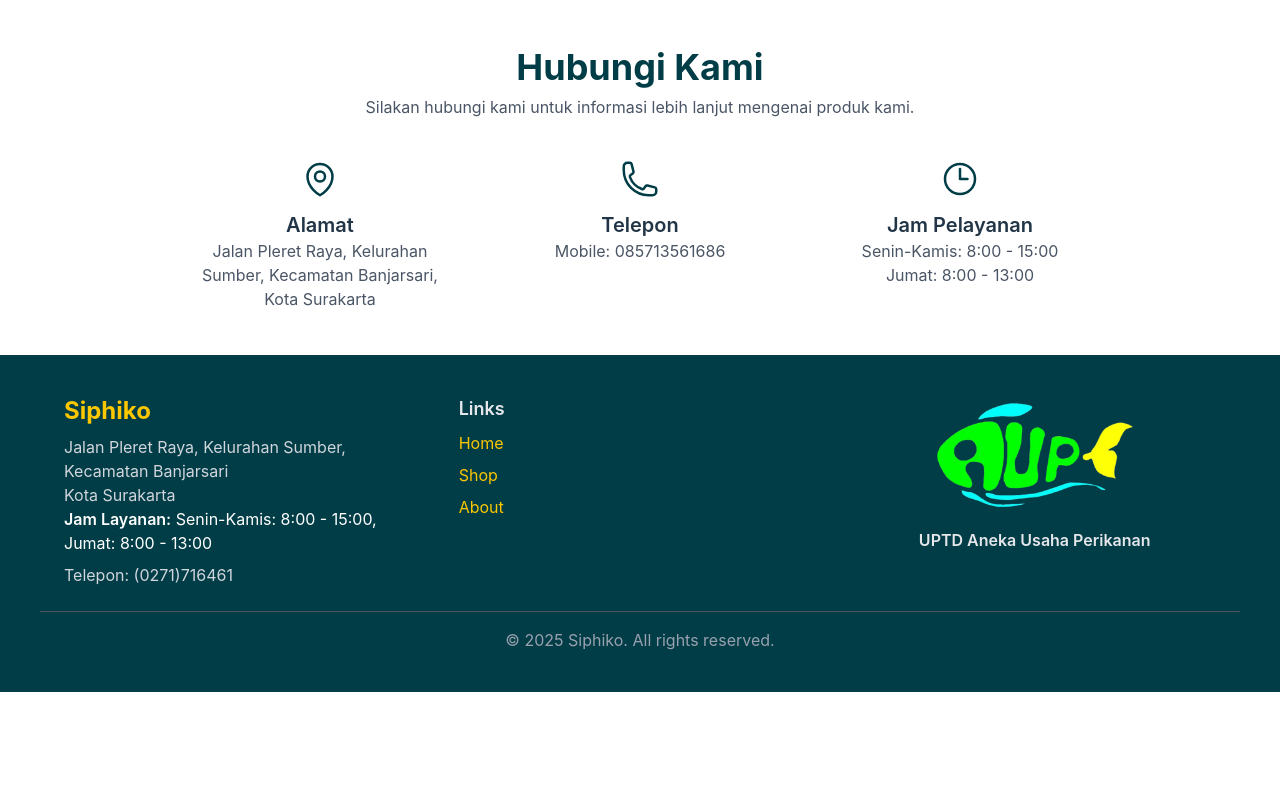
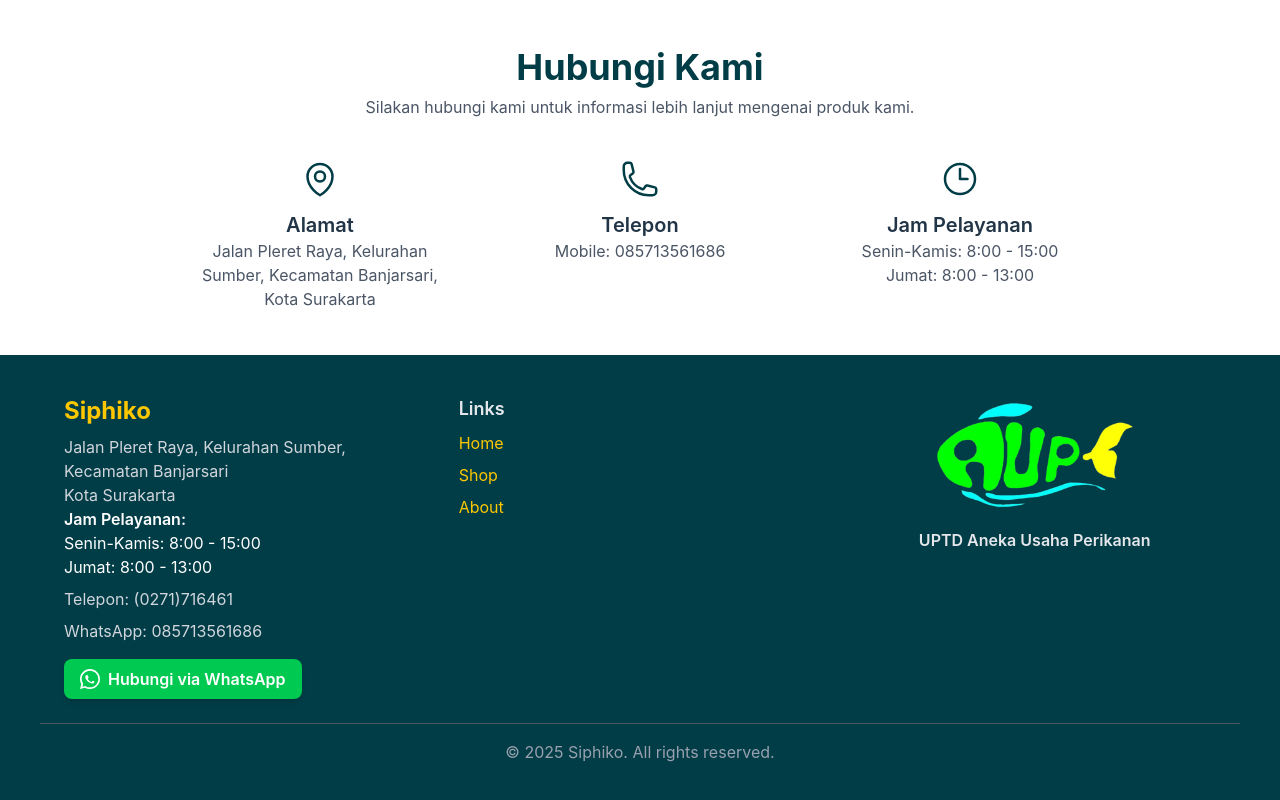
Before and after one commit to anakagungdavin/IwakFix, a React (Vite) app: page /about in a window 1280 px wide. Shown: the part 813-1613 px from the top of the page. Before the commit the page ends 1505 px from the top, so only its background shows below. Built offline with nearby package versions, Linux system fonts and the light colour scheme; no server answers; what @react-pdf/renderer would draw is missing.

Commit message:
perbaikan hero section (dashboardCust) dan footer

```diff
--- a/src/components/Customer/footerCust.jsx
+++ b/src/components/Customer/footerCust.jsx
@@ -7,7 +7,7 @@ const FooterCust = () => {
       <div className="max-w-6xl mx-auto">
         {/* Grid container - responsive layout */}
         <div className="grid grid-cols-1 sm:grid-cols-2 lg:grid-cols-3 gap-8">
-          {/* Left Section - Brand and Address */}
+          {/* Left Section - Brand, Address, and WhatsApp */}
           <div className="text-center sm:text-left">
             <h2 className="text-2xl font-bold text-yellow-400">Siphiko</h2>
             <p className="mt-2 text-gray-300">
@@ -15,10 +15,28 @@ const FooterCust = () => {
               Kota Surakarta
             </p>
             <p className="text-white">
-              <span className="font-semibold">Jam Layanan:</span> Senin-Kamis:
-              8:00 - 15:00, Jumat: 8:00 - 13:00
+              <span className="font-semibold">Jam Pelayanan:</span> <br />
+              Senin-Kamis: 8:00 - 15:00 <br />
+              Jumat: 8:00 - 13:00
             </p>
             <p className="mt-2 text-gray-300">Telepon: (0271)716461</p>
+            <p className="mt-2 text-gray-300">WhatsApp: 085713561686</p>
+            <a
+              href="https://wa.me/6285713561686"
+              target="_blank"
+              rel="noopener noreferrer"
+              className="inline-flex items-center mt-4 px-4 py-2 bg-green-500 text-white font-semibold rounded-lg shadow-md hover:bg-green-600 transition-all duration-300 transform hover:scale-105"
+            >
+              <svg
+                className="w-5 h-5 mr-2"
+                fill="currentColor"
+                viewBox="0 0 24 24"
+                xmlns="http://www.w3.org/2000/svg"
+              >
+                <path d="M12 0C5.373 0 0 5.373 0 12c0 2.137.561 4.248 1.621 6.083L0 24l5.917-1.621A11.905 11.905 0 0012 24c6.627 0 12-5.373 12-12S18.627 0 12 0zm0 22c-1.838 0-3.64-.492-5.223-1.423l-.374-.199-3.51.961.961-3.51-.199-.374A10.02 10.02 0 012 12c0-5.523 4.477-10 10-10s10 4.477 10 10-4.477 10-10 10zm5.744-6.86c-.295-.148-1.764-.867-2.038-.967-.274-.1-.472-.148-.67.148-.198.295-.767.967-.944 1.164-.177.198-.354.222-.649.074-.295-.148-1.25-.46-2.38-1.467-.885-.786-1.483-1.756-1.66-2.051-.177-.295-.018-.456.133-.604.134-.132.295-.346.443-.519.148-.173.198-.295.295-.492.098-.198.05-.37-.025-.519-.074-.148-.67-1.615-.92-2.208-.246-.578-.495-.498-.67-.498h-.57c-.198 0-.519.074-.767.346-.247.272-.944.914-.944 2.229s.964 2.58 1.1 2.777c.137.198 1.888 2.876 4.573 4.036 2.682 1.16 2.682.774 3.167.724.485-.05 1.565-.629 1.789-1.235.222-.606.222-1.135.148-1.235-.074-.099-.272-.198-.567-.346z" />
+              </svg>
+              Hubungi via WhatsApp
+            </a>
           </div>
           {/* Middle Section - Links */}
           <div className="text-center sm:text-left">
--- a/src/pages/customer/DashboardCust.jsx
+++ b/src/pages/customer/DashboardCust.jsx
@@ -106,11 +106,12 @@ const DashboardCust = () => {
           className="h-34 md:h-36 mb-6"
         />
         <div className="text-center">
-          <h2 className="text-lg md:text-xl font-semibold text-yellow-400">
-            Siphiko: Sistem Informasi Penyediaan Benih Ikan Secaran Online
-          </h2>
-          <p className="text-sm md:text-base text-gray-200">
+          <p className="text-base md:text-lg text-gray-200">
             Dinas Ketahanan Pangan dan Pertanian Kota Surakarta
+          </p>
+
+          <p className="text-sm md:text-lg text-gray-200">
+            UPTD Aneka Usaha Perikanan
           </p>
         </div>
       </div>
@@ -158,10 +159,7 @@ const DashboardCust = () => {
           </motion.div>
         </motion.div>
       </section>
-      {/* Fish Types Section (Floating Cards) */}
-      {/* Fish Types Section - 2x2 Grid */}
       {/* Fish Types Section - Responsive Layout */}
-      {/*Then modify the card section in the return statement*/}
       <div className="relative max-w-6xl mx-auto px-4 md:px-6 lg:px-12 -mt-12 z-10">
         <div className="grid grid-cols-2 md:grid-cols-4 gap-3 md:gap-4 lg:gap-6 px-2 md:px-0">
           {fishTypes.map((fish) => (
```
